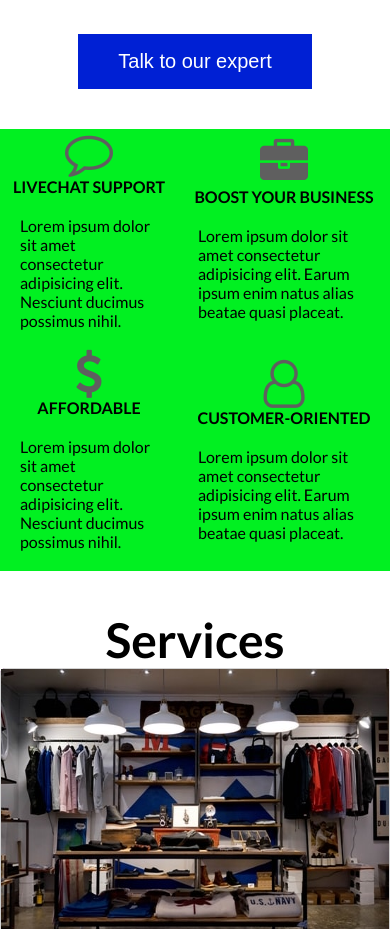
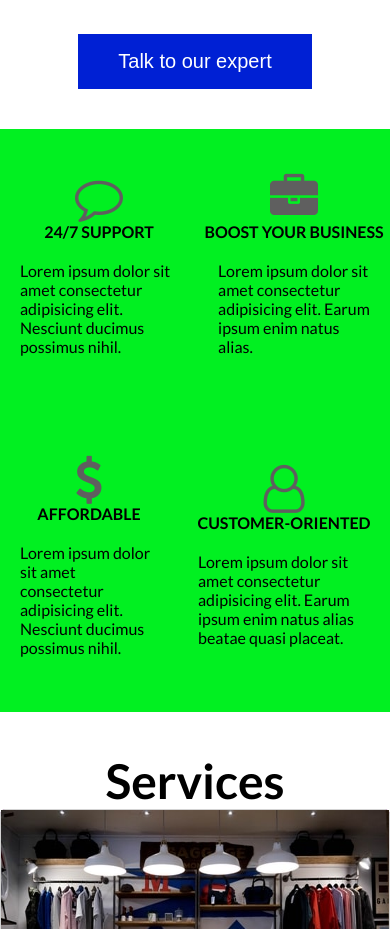
Before and after one commit to jamesaucode/sampleService, a website: page index.html in a window 390 px wide. Shown: the part 1540-2469 px from the top of the page. Drawn offline with nearby package versions, Linux system fonts and the light colour scheme.

Commit message:
responsive

```diff
--- a/index.html
+++ b/index.html
@@ -57,7 +57,7 @@
                 <div class="content--graph-box__wrapper">
                     <i class="fa fa-comment-o" aria-hidden="true"></i>
                     <p class="content--graph-box__title">
-                        Livechat support
+                        24/7 support
                     </p>
                     <p class="content--graph-box__caption">
                         Lorem ipsum dolor sit amet consectetur adipisicing elit. Nesciunt ducimus possimus nihil.
@@ -69,7 +69,7 @@
                         Boost your business
                     </p>
                     <p class="content--graph-box__caption">
-                        Lorem ipsum dolor sit amet consectetur adipisicing elit. Earum ipsum enim natus alias beatae quasi placeat.
+                        Lorem ipsum dolor sit amet consectetur adipisicing elit. Earum ipsum enim natus alias.
                     </p>
                 </div>
             </div>
--- a/styles/components/_body.scss
+++ b/styles/components/_body.scss
@@ -117,11 +117,11 @@
     }
     &__wrapper {
       text-align: center;
-      // margin: $small-gutter;
+      margin: $medium-gutter 0;
     }
     &__wrapper2 {
       text-align: center;
-      // margin: auto 0;
+      margin: $medium-gutter 0;
     }
   }
   &__title {
@@ -161,6 +161,13 @@
     }
     &--graph-box {
       margin: $medium-gutter 0;
+
+      // &__wrapper {
+      //   margin: 0;
+      // }
+      // &__wrapper2 {
+      //   margin: 0;
+      // }
     }
     &--text-box {
       display: flex;
```
Also changed, not shown: styles/styles.css.
